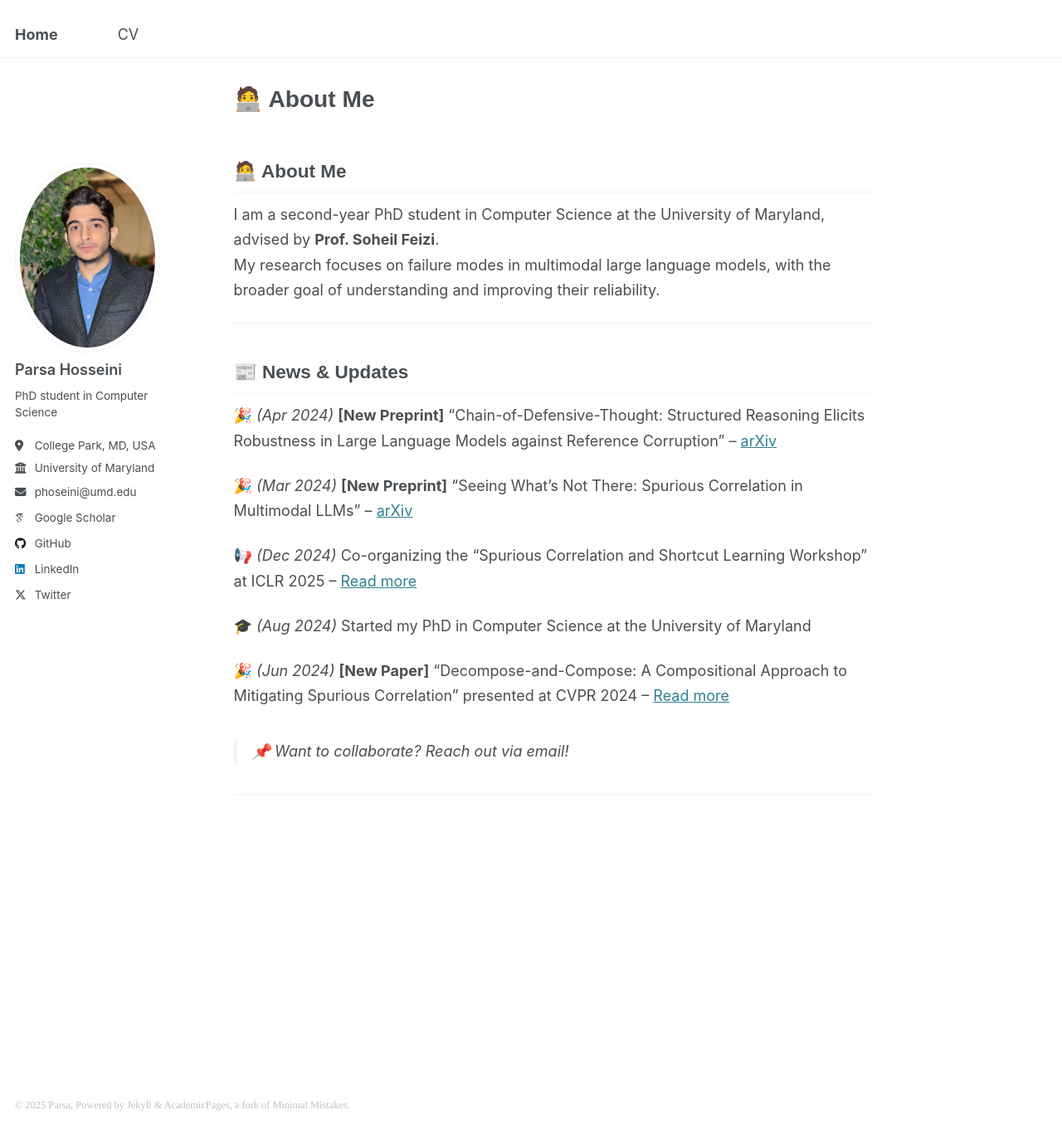
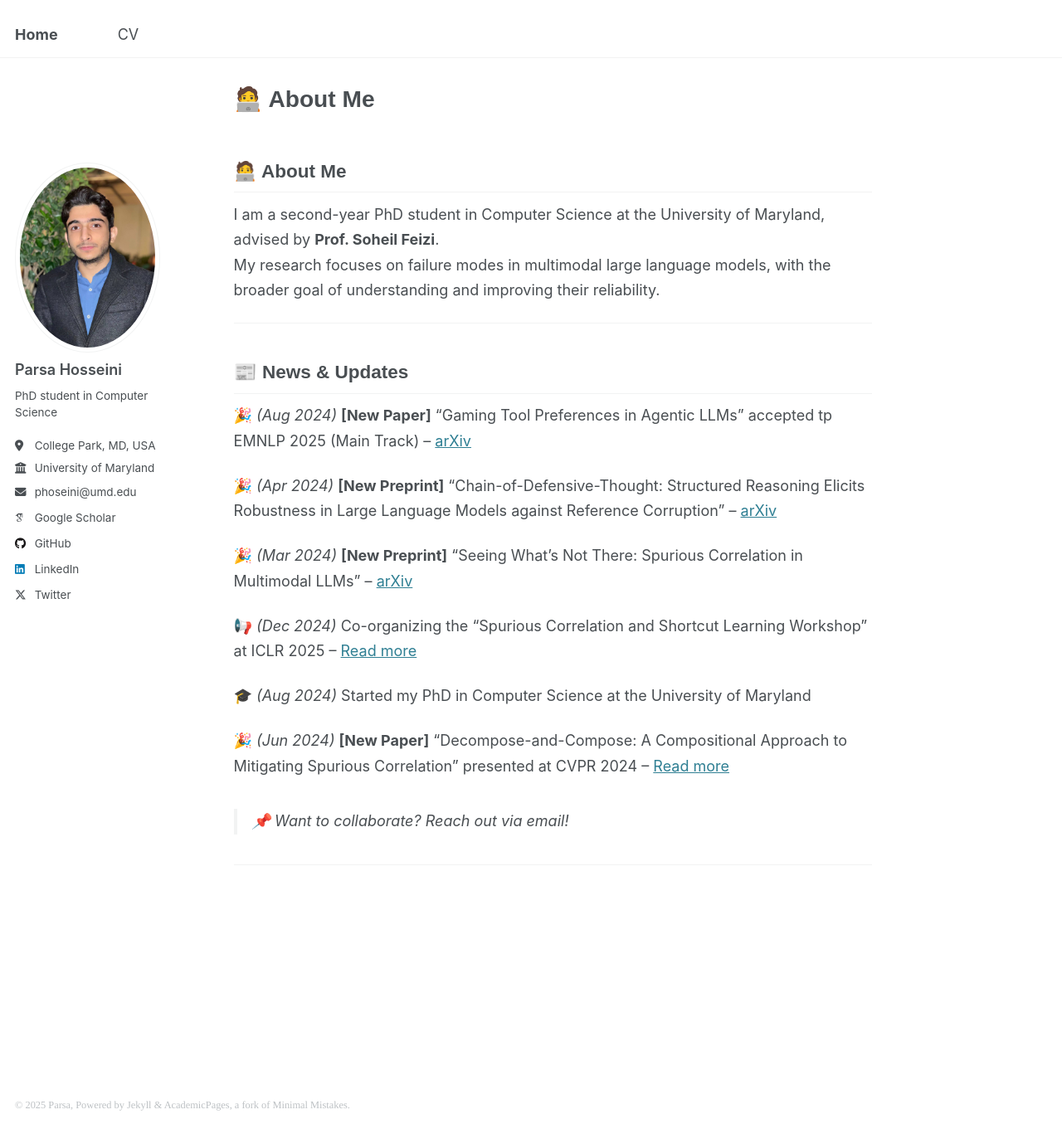
Before and after one commit to sudoparsa/sudoparsa.github.io, a Jekyll site: the page built from _pages/about.md, in a window 1280 px wide and 1361 px high. Shown: the whole window at 83% size. Built offline with Jekyll 4.4.1, drawn with Linux system fonts in a browser that asks for light colours; some web fonts are replaced; our own code applies the rules of GitHub Pages for plain Markdown files.

Commit message:
Update about.md

```diff
--- a/_pages/about.md
+++ b/_pages/about.md
@@ -13,6 +13,8 @@ My research focuses on failure modes in multimodal large language models, with t
 ---
 
 ## 📰 News & Updates
+🎉 *(Aug 2024)*  **[New Paper]** "Gaming Tool Preferences in Agentic LLMs" accepted tp EMNLP 2025 (Main Track) – [arXiv](https://arxiv.org/abs/2505.18135)
+
 🎉 *(Apr 2024)*  **[New Preprint]** "Chain-of-Defensive-Thought: Structured Reasoning Elicits Robustness in Large Language Models against Reference Corruption" – [arXiv](https://arxiv.org/abs/2504.20769)
 
 🎉 *(Mar 2024)*  **[New Preprint]** "Seeing What's Not There: Spurious Correlation in Multimodal LLMs" – [arXiv](https://arxiv.org/abs/2503.08884)
```
